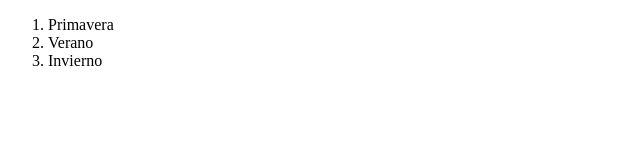
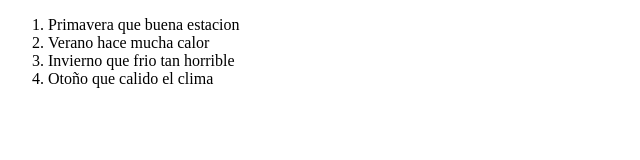
Before and after one commit to JulianCVM/projectsDev, a plain HTML site: page index.html in a window 1280 px wide. Shown: the whole page, without its empty margins (0-640 px from the left). Drawn offline with Linux system fonts and the light colour scheme.

Commit message:
refactor: ♻️ Refactor index.html
Se re ajusto el contenido del index.html a uno más estructurado con una desescripción más completa

```diff
--- a/index.html
+++ b/index.html
@@ -7,9 +7,10 @@
 </head>
 <body>
 <ol>
-    <li>Primavera</li>
-    <li>Verano</li>
-    <li>Invierno</li>
+    <li>Primavera que buena estacion</li>
+    <li>Verano hace mucha calor</li>
+    <li>Invierno que frio tan horrible</li>
+    <li>Otoño que calido el clima</li>
 </ol>
 </body>
 </html>
```
